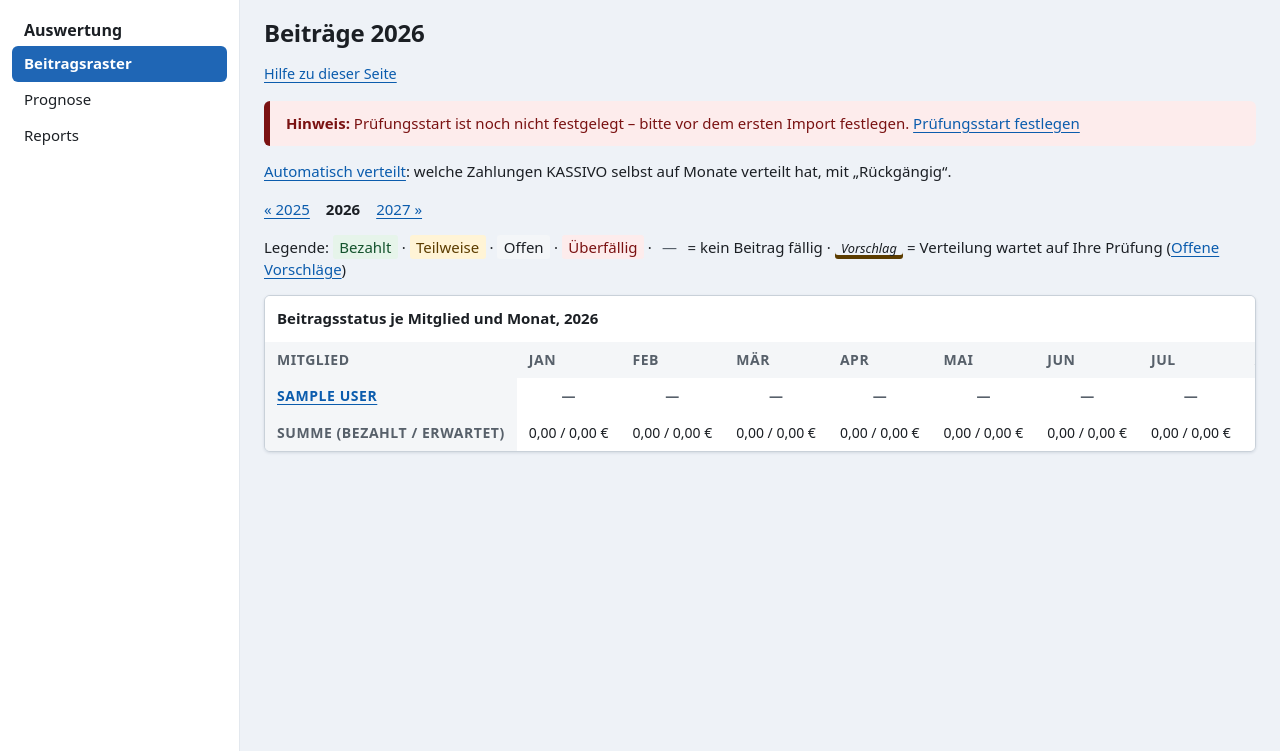
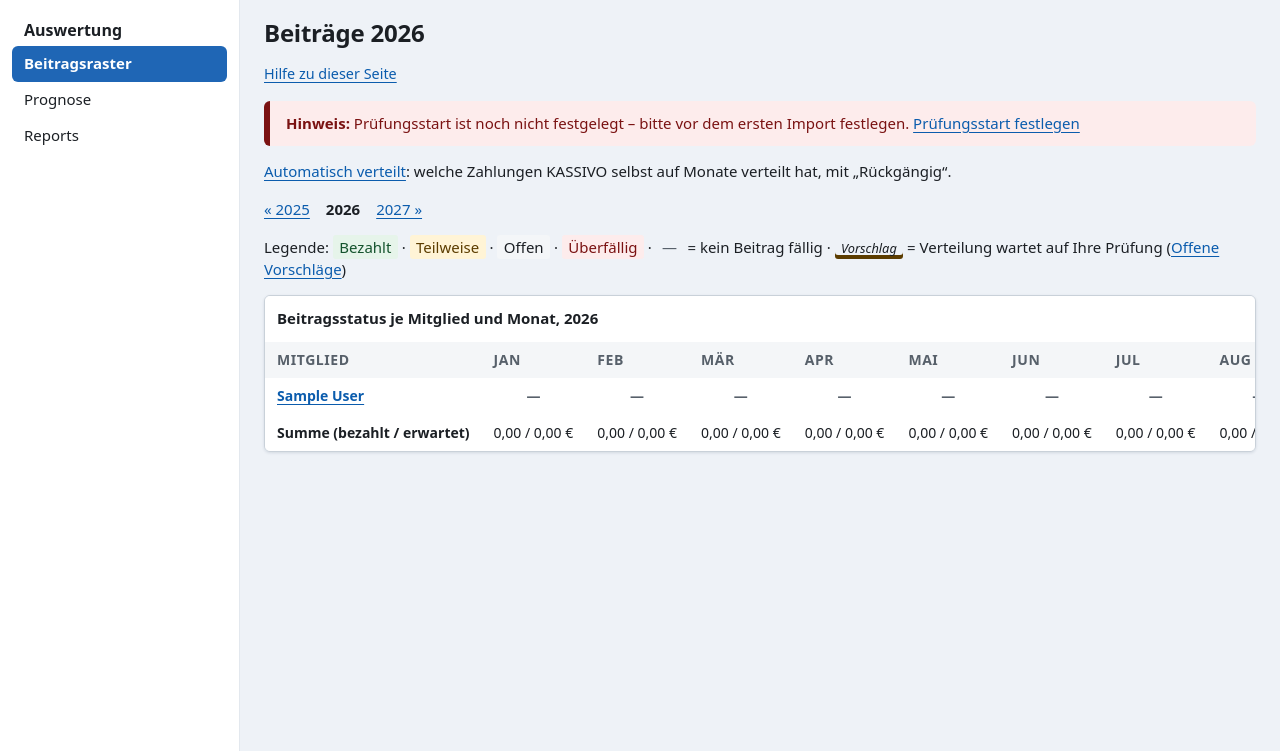
Before and after one commit to Nirodo/KASSIVO, a FastAPI app: page /dues in a window 1280 px wide. Shown: the part 49-800 px from the top of the page. Run offline with FastAPI, Linux system fonts and the light colour scheme; tables that the repository leaves empty hold one stand-in row (values such as "Sample post"); data that the repository does not hold is empty.

Commit message:
style: Tabellenköpfe, Zeilenköpfe im Raster; Screenshots Nachher (Demodaten)
Demo-Skript: Commit vor Import. Refs #46

Co-Authored-By: Claude Sonnet 5.5 <noreply@anthropic.com>

```diff
--- a/docs/design/demo/make_demo_db.py
+++ b/docs/design/demo/make_demo_db.py
@@ -119,6 +119,7 @@ def build(folder: Path) -> Path:
     zpath = folder / "demo-2026.zip"
     zpath.write_bytes(make_zip(files))
 
+    conn.commit()  # import_path verlangt: keine offene Transaktion
     res = ingest.import_path(conn, zpath)
     categories.apply_rules(conn, res.new_tx_ids)
     conn.commit()
--- a/src/kassivo/web/static/style.css
+++ b/src/kassivo/web/static/style.css
@@ -116,7 +116,8 @@ td select { max-width: 14rem; }
 .table-wrap { overflow-x: auto; background: var(--bg); border: 1px solid var(--line); border-radius: var(--radius); box-shadow: var(--shadow); }
 table { border-collapse: collapse; width: 100%; }
 th, td { text-align: left; padding: .5rem .75rem; border-bottom: 1px solid var(--line-soft); vertical-align: top; }
-th { background: var(--panel); font-size: .75rem; text-transform: uppercase; letter-spacing: .04em; color: var(--muted); }
+th { white-space: nowrap; background: var(--panel); font-size: .75rem; text-transform: uppercase; letter-spacing: .04em; color: var(--muted); }
+tbody th, tfoot th { text-transform: none; font-size: inherit; letter-spacing: 0; color: var(--fg); background: var(--bg); }
 tbody tr:hover { background: var(--accent-soft); }
 tr:last-child > td, tr:last-child > th { border-bottom: 0; }
 section { margin-bottom: 2rem; }
```
Also changed, not shown: 15 other files.
